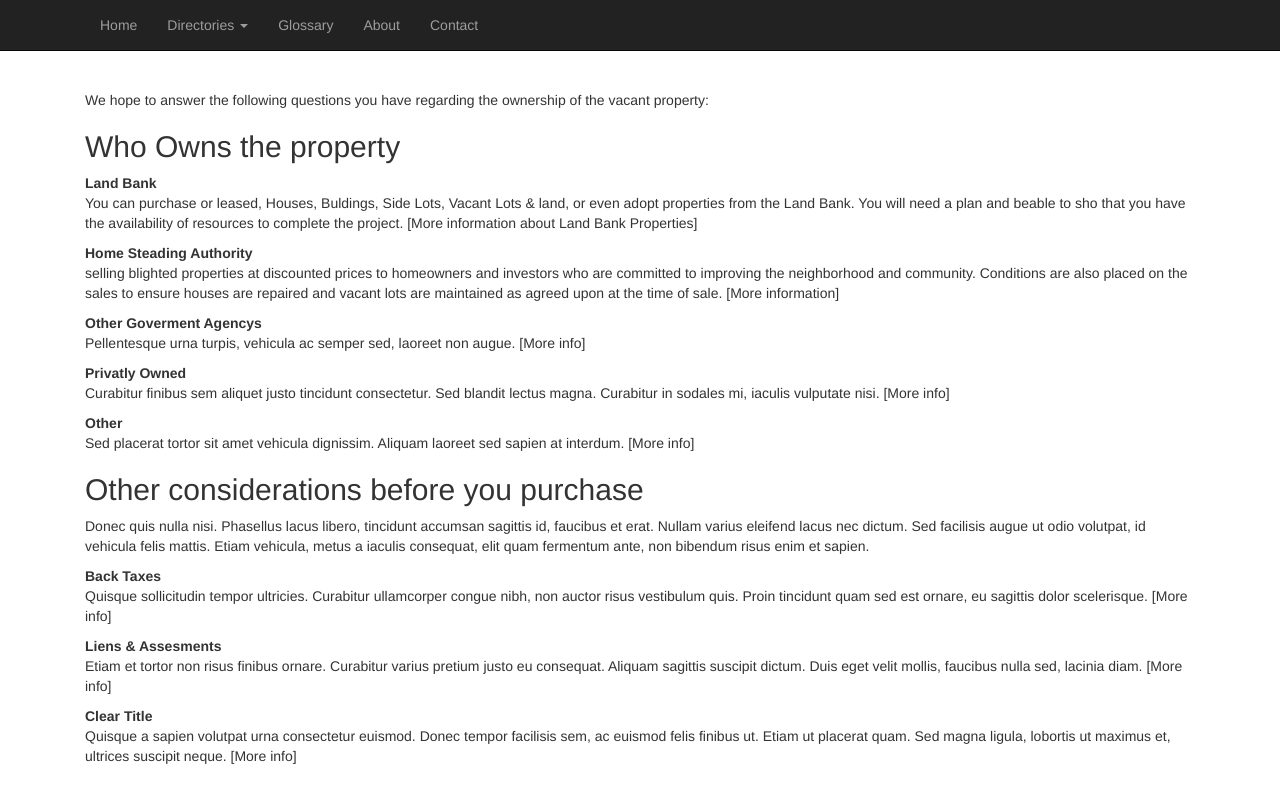
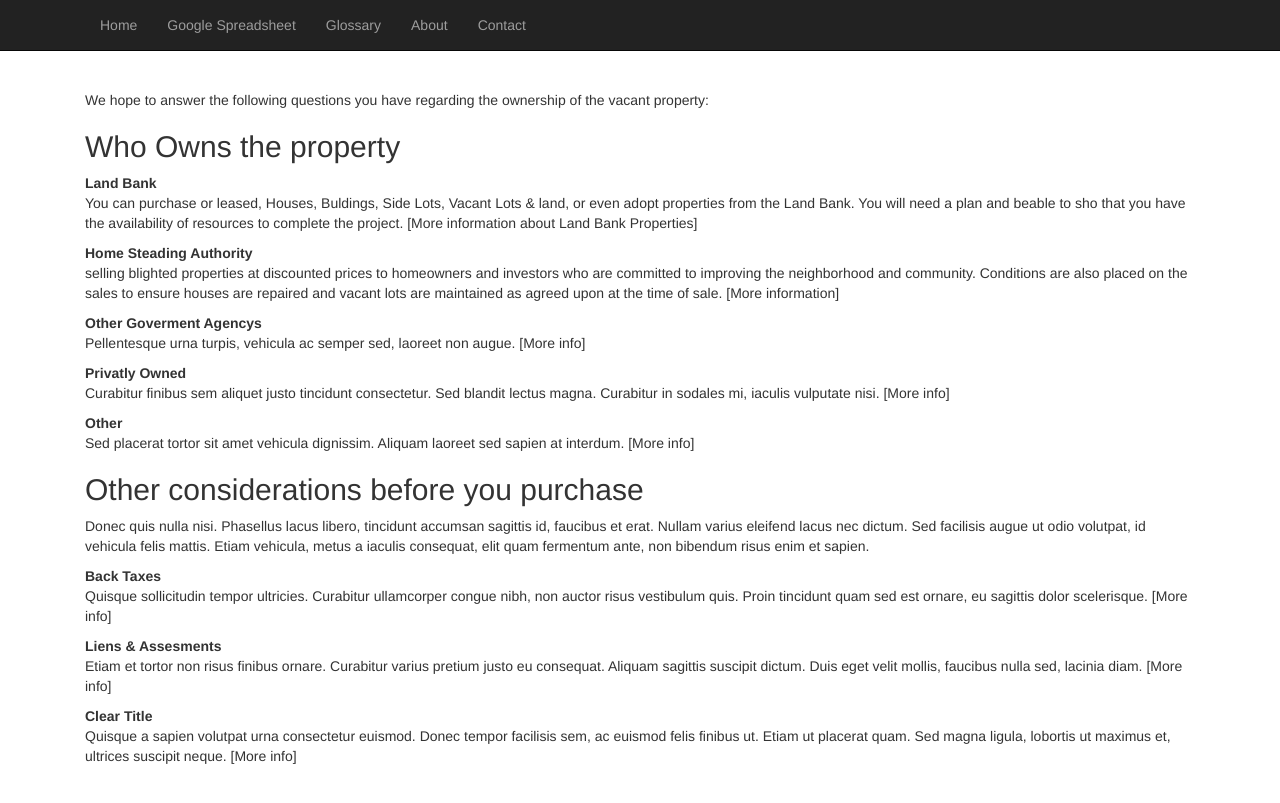
Before and after one commit to UMKC-Law/Vacant2Vibrant, a Jekyll site: the page built from index.md, in a window 1280 px wide. Shown: the top 803 px of the page. Built offline with Jekyll 4.4.1, drawn with Linux system fonts in a browser that asks for light colours; nearby versions of some CDN libraries.

Commit message:
Removed dead link

```diff
--- a/_includes/header.html
+++ b/_includes/header.html
@@ -14,13 +14,7 @@
         <div id="navbar" class="collapse navbar-collapse">
           <ul class="nav navbar-nav">
             <li><a href="{{ "index.html" | prepend: site.baseurl }}">Home</a></li>
-            <li class="dropdown">
-              <a href="#" class="dropdown-toggle" data-toggle="dropdown" role="button" aria-haspopup="true" aria-expanded="false">Directories <span class="caret"></span></a>
-              <ul class="dropdown-menu">
-                <li><a href="{{ "Abandoned Housing Interested Organizations and Initiatives.html" | prepend: site.baseurl }}">GitHub Document</a></li>
-                <li><a href="{{ "organization-list.html" | prepend: site.baseurl }}">Google Spreadsheet</a></li>
-              </ul>
-            </li>
+            <li><a href="{{ "organization-list.html" | prepend: site.baseurl }}">Google Spreadsheet</a></li>
             <li><a href="{{ "glossary.html" | prepend: site.baseurl }}">Glossary</a></li>
             <li><a href="{{ "about.html" | prepend: site.baseurl }}">About</a></li>
             <li><a href="{{ "contact.html" | prepend: site.baseurl }}">Contact</a></li>
```
